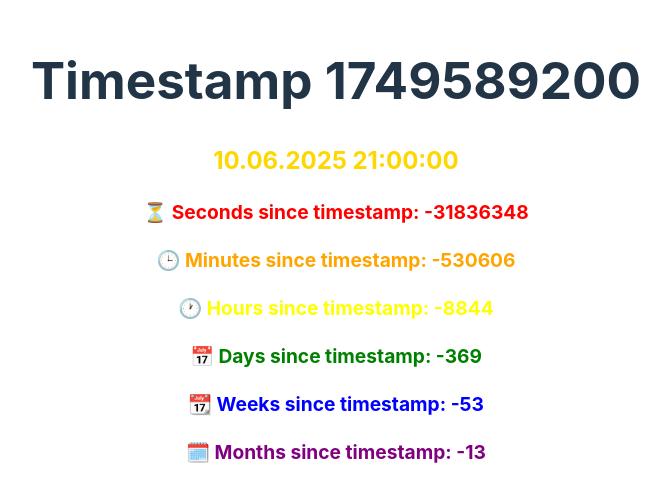
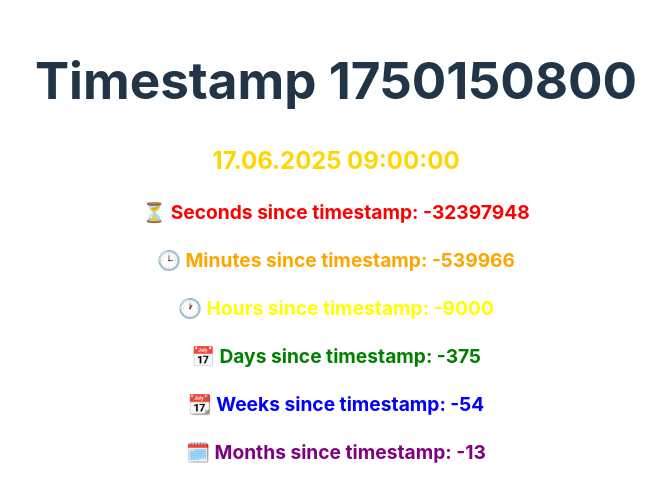
Before and after one commit to sashayio/timestmap, a Preact app: page / in a window 1280 px wide. Shown: the part 148-650 px from the top of the page, without its empty margins (304-974 px from the left). Built offline with nearby package versions, Linux system fonts and the light colour scheme.

Commit message:
standing small

```diff
--- a/src/app.tsx
+++ b/src/app.tsx
@@ -1,7 +1,7 @@
 import './app.css'
 import TimeSinceTimestamp from './timestamp'
 
-const timestamp = 1749589200;
+const timestamp = 1750150800;
 
 export function App() {
   return (
```
